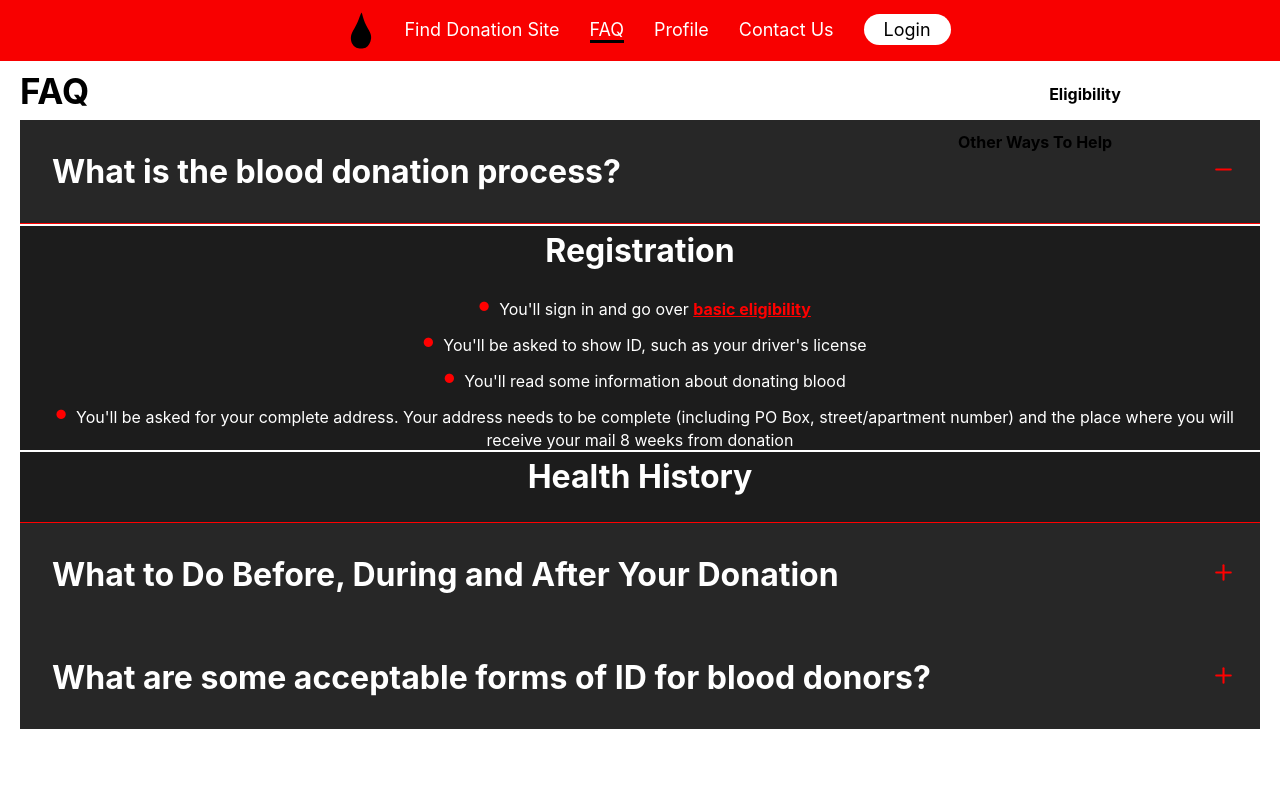
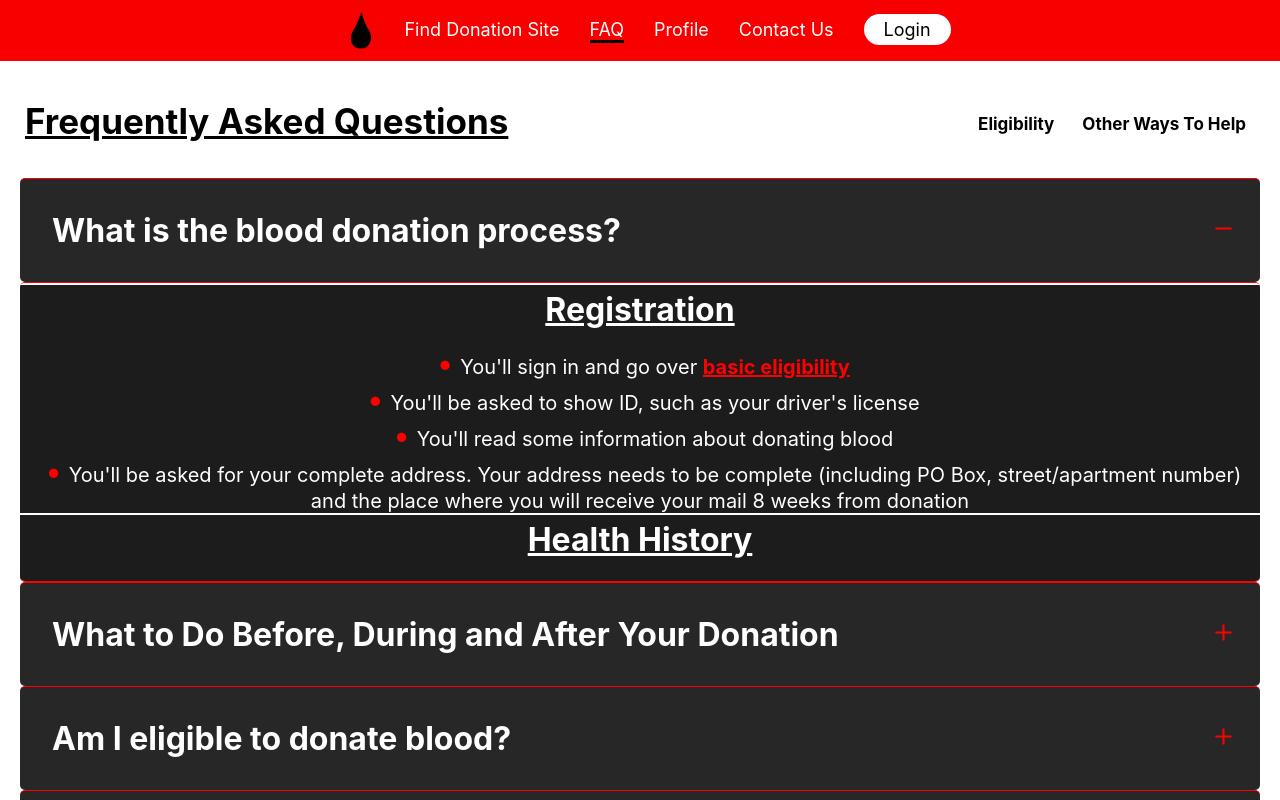
Before and after one commit to software-students-spring2022/final-project-blooddonation, a React (Create React App) app in the folder front-end/: page /FAQ in a window 1280 px wide. Both pictures are taken after a click on the element "What is the blood donation process?". Shown: the top 800 px of the page. Built offline with nearby package versions, Linux system fonts and the light colour scheme.

Commit message:
finished FAQ page

```diff
--- a/front-end/src/FAQHeader.css
+++ b/front-end/src/FAQHeader.css
@@ -1,36 +1,38 @@
+
+.faqheaderbody{
+  margin:0px;
+  margin-top: 80px;
+  margin-bottom: 30px;
+  margin-left: 5px;
+  padding: 0px;
+}
+
+
+
+
 
 .faqnav{
   display: flex;
-  overflow: visible;
-  height: 50px;
-  margin-top:50px;
-  margin-right: auto;
+  top: 100px;
+  width: 100%;
+  overflow: auto;
+  height: auto;
 }
 
-
-.left-links{
+.left{
+  flex: 1 1 100px;
   text-align: left;
-  flex-direction: column;
 }
 
 
 .links {
   display: inline-block;
-  text-align: right;
-  padding: 14px;
-  color: rgb(0, 0, 0);
-  text-decoration: none;
-  font-weight: bold;
-}
-
-.links2 {
-  display: inline-block;
-  text-align: right;
-  padding-top: 14px;
-  padding-right: 100px;
-  color: rgb(0, 0, 0);
-  text-decoration: none;
-  font-weight: bold;
+   text-align: right;
+   padding: 14px;
+   color: rgb(0, 0, 0);
+   text-decoration: none;
+   font-size: 17px;
+   font-weight: bolder;
 }
 
 
@@ -42,4 +44,5 @@
 .faqh2 {
   font-weight: bolder;
   font-size: 35px;
+  text-decoration: underline;
 }
--- a/front-end/src/FAQHeader.js
+++ b/front-end/src/FAQHeader.js
@@ -8,15 +8,20 @@ import {Link} from 'react-router-dom'
  */
 const FAQHeader = props => {
   return (
-    <nav className='faqnav'>
-    <div className="left-links">
-      <h2 className='faqh2'>FAQ</h2>
-    </div>
-      <div>
-      <Link to="./eligibility" className="links">Eligibility</Link>
-      <Link to="./otherwaystohelp" className="links2">Other Ways To Help</Link>
-    </div>
-  </nav>
+
+    <body className='faqheaderbody'>
+
+      <nav className='faqnav'>
+          <div className="left">
+            <h2 className='faqh2'>Frequently Asked Questions</h2>
+          </div>
+            <div className="right-links">
+            <Link to="./eligibility" className="links">Eligibility</Link>
+            <Link to="./otherwaystohelp" className="links">Other Ways To Help</Link>
+          </div>
+      </nav>
+
+    </body>
 
   )
 }
--- a/front-end/src/components/FAQAccordion.js
+++ b/front-end/src/components/FAQAccordion.js
@@ -12,12 +12,13 @@ const AccordionSection = styled.div`
   justify-content: center;
   height: 100vh;
   margin-left: 0px;
-  margin-top: 50px
+  margin-top: 0px
   position: absolute;
 `;
 
 const Container = styled.div`
   top: 5%;
+
 `;
 
 const Wrap = styled.div`
@@ -29,6 +30,9 @@ const Wrap = styled.div`
   text-align: center;
   cursor: pointer;
   width: 100%;
+  border-top: 1px solid #ff0000;
+  border-radius: 5px;
+
 
 
   h1 {
@@ -55,13 +59,26 @@ const Dropdown = styled.div`
   align-items: left;
   text-align: center;
   margin-top:0px;
+  border-radius: 5px;
   border-bottom: 1px solid #ff0000;
   border-top: 1px solid #ff0000;
-  transition: all 0.5s cubic-bezier(0,1,0,1);
   overflow-y: scroll;
+
+
+
 
   p {
     font-size: 2rem;
+  }
+
+  .p-info {
+    font-size: 20px;
+    margin-top 100px;
+    text-align: center;
+  }
+
+  .p-other {
+    font-size: 1rem;
   }
 
   h2 {
@@ -69,6 +86,15 @@ const Dropdown = styled.div`
     font-size: 2rem;
     padding-top: 5px;
     border-top: 2px solid white;
+    text-decoration: underline;
+    color: white;
+
+  }
+
+  .linkStyle{
+    color: red;
+    font-weight: bold;
+    text-decoration: underline;
 
   }
 
@@ -77,8 +103,9 @@ const Dropdown = styled.div`
 const Ul = styled.div`
     list-style: none;
 
-
-
+     li{
+        font-size: 20px;
+     }
 
       li:before {
         content: "• ";
@@ -93,6 +120,7 @@ const Ul = styled.div`
         color: red;
         font-weight: bold;
         text-decoration: underline;
+        font-size: 20px;
       }
 `;
 
@@ -132,7 +160,8 @@ const Accordion = () => {
                     item.answer.map((answerObj)=>{
                       return(
                         <>
-                          <h2>{answerObj.subHeading}</h2>
+                          {answerObj.subHeading !== "" && answerObj.subHeading !== "Eligible" ? <h2>{answerObj.subHeading}</h2> : <></> }
+
                           { answerObj.subHeading === "Registration" ?
                               <>
                                 <Ul>
@@ -180,6 +209,34 @@ const Accordion = () => {
                                   </Ul>
                                 </>
 
+                            :answerObj.subHeading === "Eligible" ?
+
+                                <>
+                                  <Ul>
+                                    <p>These are the basic requirements for most donations:</p>
+                                    <br></br>
+                                    <li>You must be in good health. You generally feel well, even if you're being treated for a chronic condition.</li>
+                                    <li>In most states you must be 17 years old. 16 year olds may donate with parental permission if allowed by state law.
+                                        If you're a teen donor check out our <Link to="./eligibility/informationforteens" className='linkStyle'>information for teens page!</Link></li>
+                                    <br></br>
+                                    <br></br>
+                                    <br></br>
+                                  </Ul>
+                                  <p className='p-other'><Link to="/login" className='linkStyle'>Create a profile and take a quiz to determine your eligibility for each type of blood donation (Whole Blood Donation,
+                                      Power Red Donation (Double Red Cell), Platelet Donation ,Plasma Donation)</Link></p>
+                                </>
+
+                            :answerObj.subHeading === "" ?
+
+                                answerObj.points.map((point)=>{
+                                  return(
+                                    <>
+                                      <p className='p-info'>{point}</p>
+
+                                    </>
+                                  )
+                                  })
+
                             :answerObj.points.map((point)=>{
                             return(
                               <>
--- a/front-end/src/components/FAQData.js
+++ b/front-end/src/components/FAQData.js
@@ -1,4 +1,5 @@
 export const FAQData = [
+
     {
       question: 'What is the blood donation process?',
       answer: [
@@ -43,6 +44,36 @@ export const FAQData = [
     },
 
     {
+      question: 'Am I eligible to donate blood?',
+      answer: [ {subHeading: "Eligible"}]
+    },
+
+    {
+      question: 'Is it safe to donate?',
+      answer: [ { subHeading: "",
+                  points: ["Yes, it is safe to donate blood. New, sterile needles are used and are discarded after one use, so you can’t get AIDS or any other infectious disease. In addition to this, Those at the site will check your temperature, blood pressure, pulse, and hemoglobin to ensure that you are healthy enough to donate blood on the day of your appointment."]
+                }
+      ]
+    },
+
+    {
+      question: 'How long does a blood donation take?',
+      answer: [ { subHeading: "",
+                  points: ["The time varies slightly depending on the donor's health history and how busy the center is, but the process generally takes one hour and 15 minutes. The actual donation of a pint of whole blood unit takes eight to 10 minutes."]
+                }
+      ]
+    },
+
+    {
+      question: 'How often can I donate blood',
+      answer: [ { subHeading: "",
+                  points: ["You must wait at least eight weeks (56 days) between donations of whole blood and 16 weeks (112 days) between Power Red donations (Double Red Cell). Whole blood donors can donate up to 6 times a year. Platelet apheresis donors may give every 7 days up to 24 times per year. Regulations are different for those giving blood for themselves (autologous donors). "]
+                }
+      ]
+    },
+
+
+    {
       question: 'What are some acceptable forms of ID for blood donors?',
       answer: [
 
```
